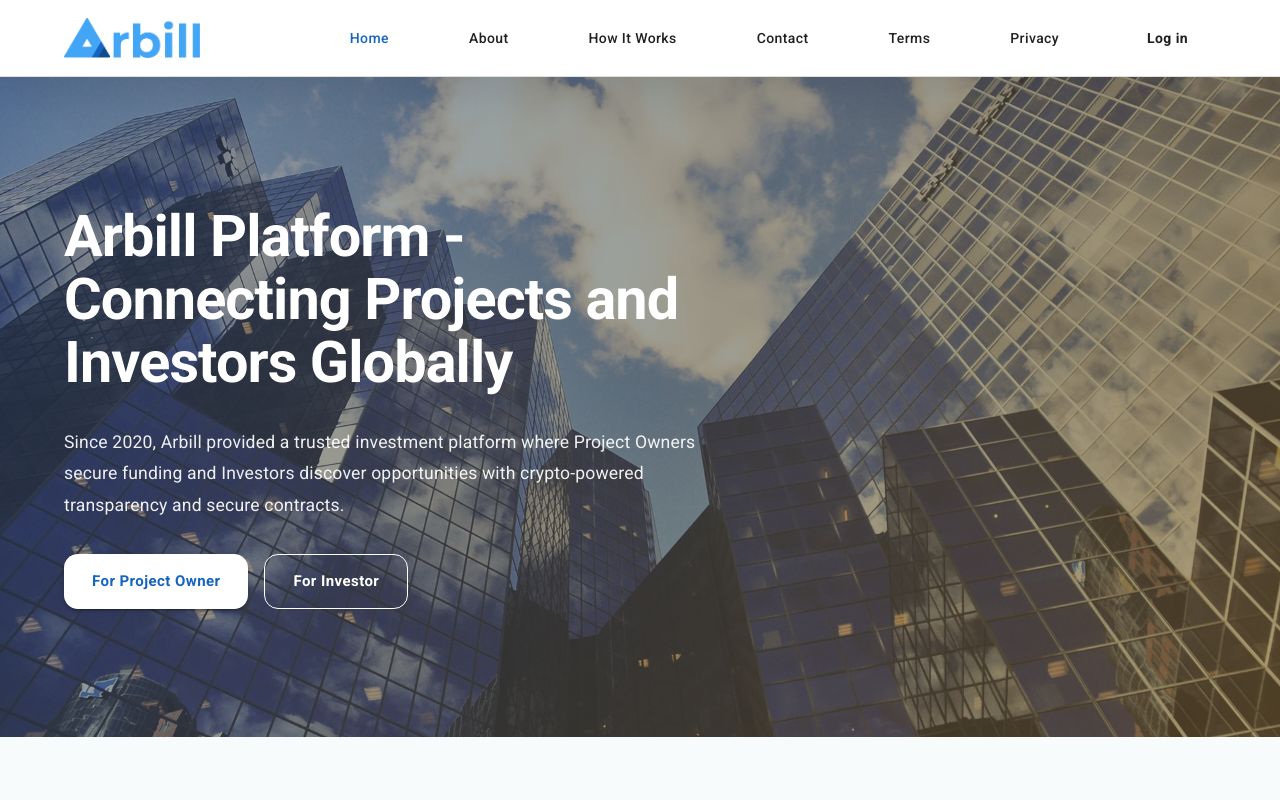
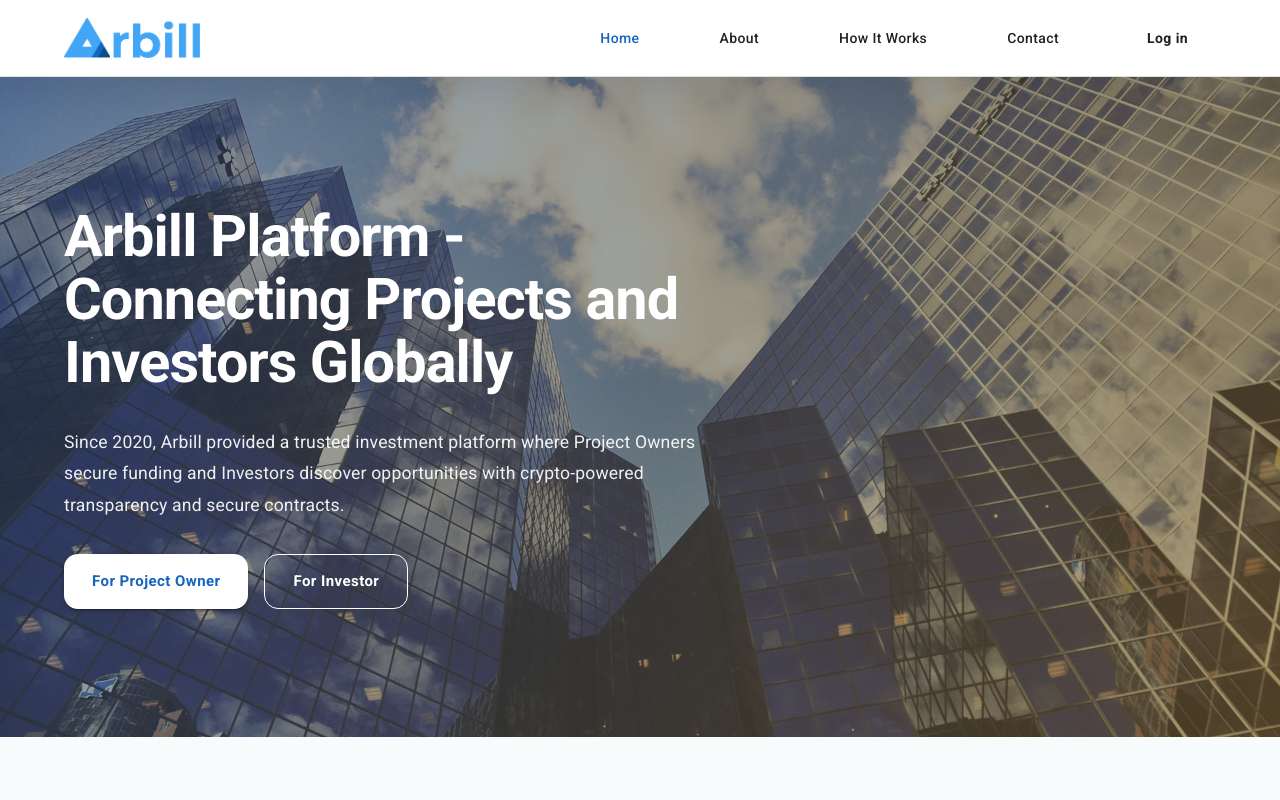
Before and after one commit to arbill-platform/landing-page, a React (Vite) app: page / in a window 1280 px wide. Shown: the top 800 px of the page. Built offline with nearby package versions, Linux system fonts and the light colour scheme.

Commit message:
Remove Terms and Privacy links from navigation items

```diff
--- a/src/content.js
+++ b/src/content.js
@@ -9,9 +9,7 @@
   { label: 'Home', path: '/' },
   { label: 'About', path: '/about' },
   { label: 'How It Works', path: '/how-it-works' },
-  { label: 'Contact', path: '/contact' },
-  { label: 'Terms', path: '/terms' },
-  { label: 'Privacy', path: '/privacy' },
+  { label: 'Contact', path: '/contact' }
 ];
 
 export const homeHero = {
```
